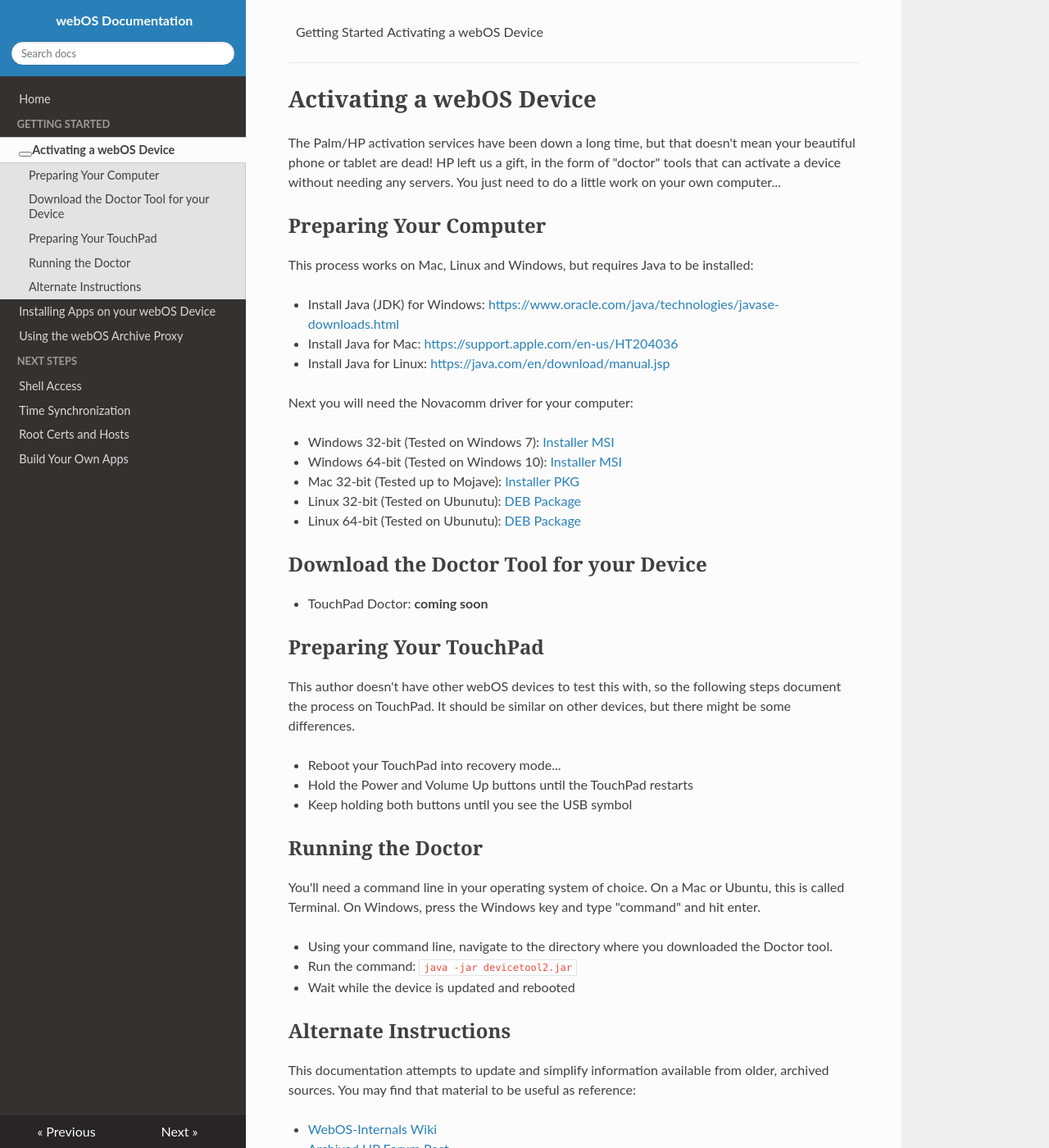
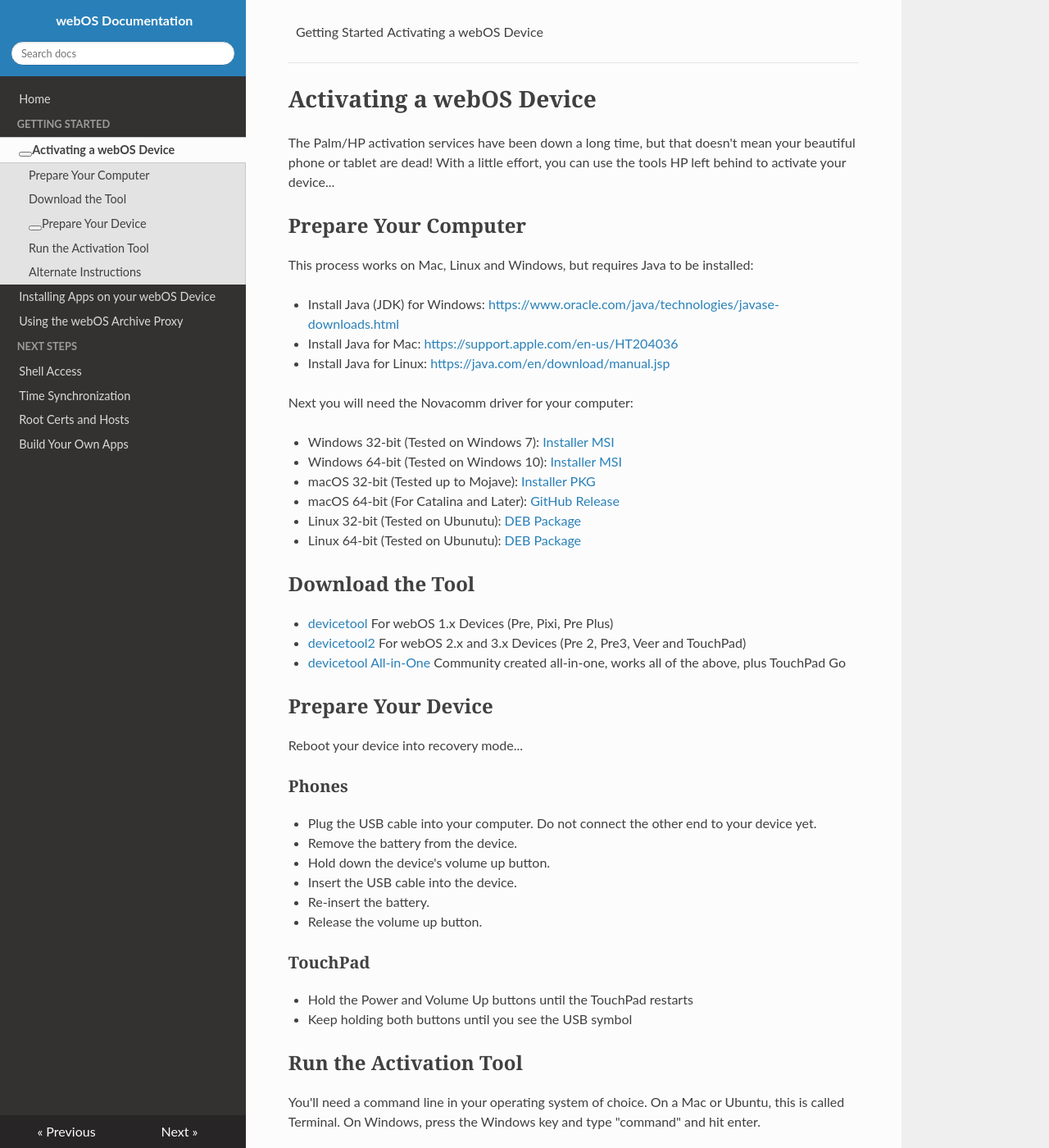
Before and after one commit to webOSArchive/webos-docs, an MkDocs documentation site: the page built from docs/activate.md, in a window 1280 px wide and 1400 px high. Shown: the whole window at 82% size. Built offline with MkDocs 1.6.1, drawn with Linux system fonts in a browser that asks for light colours; nearby versions of some CDN libraries; some web fonts are replaced; library files that are not in the unit come from our copies; some of the changed text lies outside the part shown.

Commit message:
update activation page

```diff
--- a/docs/activate.md
+++ b/docs/activate.md
@@ -1,8 +1,8 @@
 # Activating a webOS Device
 
-The Palm/HP activation services have been down a long time, but that doesn't mean your beautiful phone or tablet are dead! HP left us a gift, in the form of "doctor" tools that can activate a device without needing any servers. You just need to do a little work on your own computer...
+The Palm/HP activation services have been down a long time, but that doesn't mean your beautiful phone or tablet are dead! With a little effort, you can use the tools HP left behind to activate your device...
 
-## Preparing Your Computer
+## Prepare Your Computer
 
 This process works on Mac, Linux and Windows, but requires Java to be installed:
 
@@ -14,33 +14,50 @@ Next you will need the Novacomm driver for your computer:
 
 * Windows 32-bit (Tested on Windows 7): [Installer MSI](http://www.webosarchive.com/activation/drivers/novacom-win-32/)
 * Windows 64-bit (Tested on Windows 10): [Installer MSI](http://www.webosarchive.com/activation/drivers/novacom-win-64/)
-* Mac 32-bit (Tested up to Mojave): [Installer PKG](http://www.webosarchive.com/activation/drivers/novacom-mac/)
+* macOS 32-bit (Tested up to Mojave): [Installer PKG](http://www.webosarchive.com/activation/drivers/novacom-mac/)
+* macOS 64-bit (For Catalina and Later): [GitHub Release](https://github.com/incidentist/novacomd/releases/tag/macos64)
 * Linux 32-bit (Tested on Ubunutu): [DEB Package](http://www.webosarchive.com/activation/drivers/novacom-linux-32/)
 * Linux 64-bit (Tested on Ubunutu): [DEB Package](http://www.webosarchive.com/activation/drivers/novacom-linux-64/)
 
-## Download the Doctor Tool for your Device
+## Download the Tool
 
-* TouchPad Doctor: **coming soon**
+* [devicetool](http://www.webosarchive.com/activation/devicetool/devicetool.jar) For webOS 1.x Devices (Pre, Pixi, Pre Plus)
+* [devicetool2](http://www.webosarchive.com/activation/devicetool/devicetool2.jar) For webOS 2.x and 3.x Devices (Pre 2, Pre3, Veer and TouchPad)
+* [devicetool All-in-One](http://www.webosarchive.com/activation/devicetool/devicetoolAIO.jar) Community created all-in-one, works all of the above, plus TouchPad Go
 
-## Preparing Your TouchPad
+## Prepare Your Device
 
-This author doesn't have other webOS devices to test this with, so the following steps document the process on TouchPad. It should be similar on other devices, but there might be some differences.
+Reboot your device into recovery mode...
 
-* Reboot your TouchPad into recovery mode...
+### Phones
+
+* Plug the USB cable into your computer. Do not connect the other end to your device yet.
+* Remove the battery from the device.
+* Hold down the device's volume up button.
+* Insert the USB cable into the device.
+* Re-insert the battery.
+* Release the volume up button.
+
+### TouchPad
+
 * Hold the Power and Volume Up buttons until the TouchPad restarts
 * Keep holding both buttons until you see the USB symbol
 
-## Running the Doctor
+## Run the Activation Tool
 
 You'll need a command line in your operating system of choice. On a Mac or Ubuntu, this is called Terminal. On Windows, press the Windows key and type "command" and hit enter.
 
 * Using your command line, navigate to the directory where you downloaded the Doctor tool.
-* Run the command: `java -jar devicetool2.jar`
+* Run the command for the tool you downloaded:
+    + webOS 1.x: `java -jar devicetool.jar`
+    + webOS 2+: `java -jar devicetool2.jar`
+    + All-in-One: `java -jar devicetoolAIO.jar`
 * Wait while the device is updated and rebooted
 
 ## Alternate Instructions
 
 This documentation attempts to update and simplify information available from older, archived sources. You may find that material to be useful as reference:
 
-* [WebOS-Internals Wiki](https://webos-internals.org/wiki/WebOS_Doctor_Versions)
+* [WebOS Nation Bypass Activation webOS 1.0](https://www.webosnation.com/bypass-activation-webos-1-x)
+* [WebOS Nation Bypass Activation webOS 2.0](https://www.webosnation.com/bypass-activation-webos-2-x)
 * [Archived HP Forum Post](https://h30434.www3.hp.com/t5/Tablets-and-Mobile-Devices-Archive-Read-Only/How-to-use-the-webOS-Doctor-on-the-TouchPad/td-p/2186473)
```
